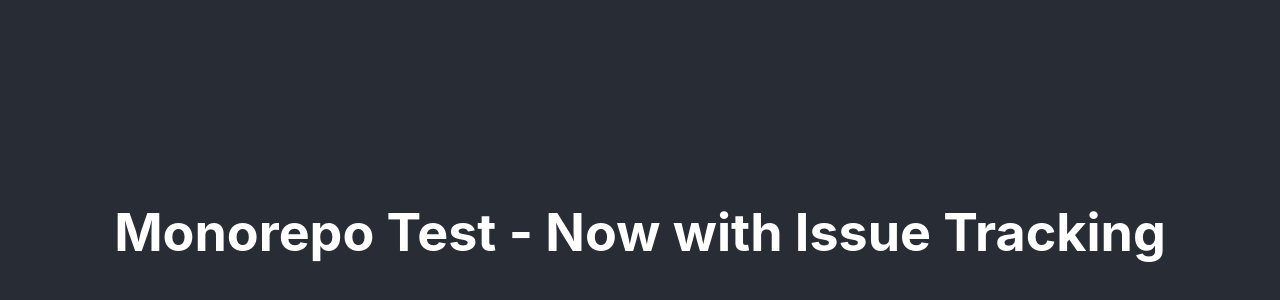
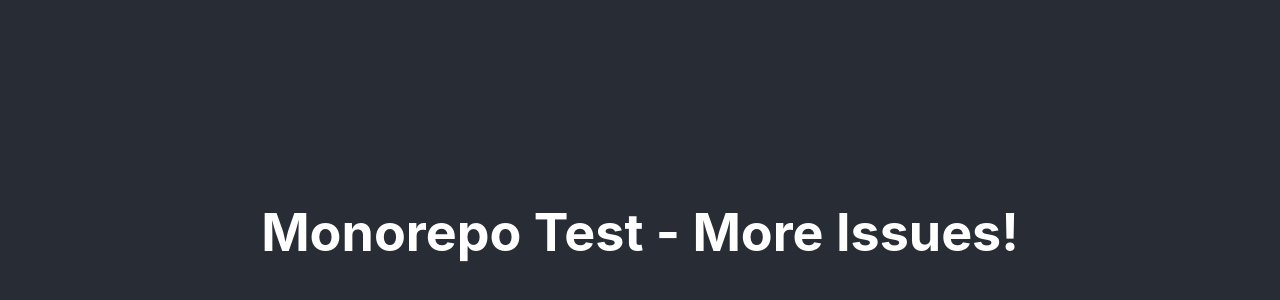
Before and after one commit to bergenhem/monorepo-sleuth, a React (Create React App) app in the folder apps/frontend/: page / in a window 1280 px wide. Shown: the part 168-468 px from the top of the page. Built offline with nearby package versions, Linux system fonts and the light colour scheme.

Commit message:
Testing Issue Linking in Commit Description
Should be linked to #1

```diff
--- a/apps/frontend/src/App.js
+++ b/apps/frontend/src/App.js
@@ -6,7 +6,7 @@ export default function App() {
     <div className="App">
       {/*Output the site title and subtitle to the screen*/}
       <header className="App-header">
-        <h1>Monorepo Test - Now with Issue Tracking</h1>
+        <h1>Monorepo Test - More Issues!</h1>
       </header>
     </div>
   );
```
